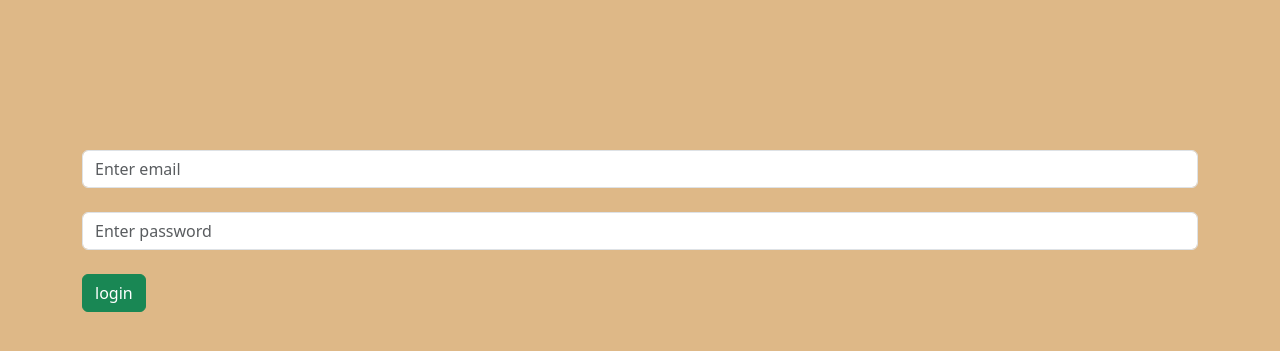
After one commit to din1096/teller, a PHP site: page /login/index.html in a window 1280 px wide. The commit adds this page. Shown: the top 351 px of the page. Run offline with PHP 8.4, Linux system fonts and the light colour scheme.

Commit message:
'update'

```diff
--- /dev/null
+++ b/login/index.html
@@ -0,0 +1,43 @@
+<!DOCTYPE html>
+<htlm lang="en">
+<head>
+    <meta charset="UFT-8">
+    <meta http-equiv="X-UA-compatible" content="IE-edge">
+    <meta name="viewport" content="width=device-width, initial-scale=1,0">
+    <link href="https://cdn.jsdelivr.net/npm/bootstrap@5.3.2/dist/css/bootstrap.min.css"
+    rel="stylesheet"
+    integrity="sha384-T3c6CoIi6uLrA9TneNEoa7RxnatzjcDSCmG1MXxSR1GAsXEV/Dwwykc2MPK8M2HN"
+    crossorigin="anoymous"
+    />
+
+    <title>login page</title>
+    <style>
+        body{
+
+            background-color: burlywood;
+
+        }
+        .container {
+        margin-top: 150px;
+        }
+        .input {
+            max-width: 300px;
+            min-width: 300px;
+        }
+    </style>
+</head>
+<body>
+
+    <div class="container">
+        <div class="row justify-content-center"></div>
+            <div class="col-md-6 col-md-offset-6" align="justify-content-center"></div>
+                <form action="login.php" method="post">
+                    <input type="text" name="username" class="form-control" placeholder="Enter email"><br>
+                    <input type="password" name="password" class="form-control" placeholder="Enter password"><br>
+                    <input type="submit" value="login" class="btn btn-success">
+                </form>
+            </div>
+        </div>
+    </div>
+</body>
+</htlm>
--- a/teller.php
+++ b/teller.php
@@ -3,7 +3,7 @@
 <link rel="stylesheet" href="teller.css">
 <body>
     <?php
-
+$
     ?>
 
 </body>
```
Also changed, not shown: login/login.php (added, +28 -0 lines), login.php (deleted).
